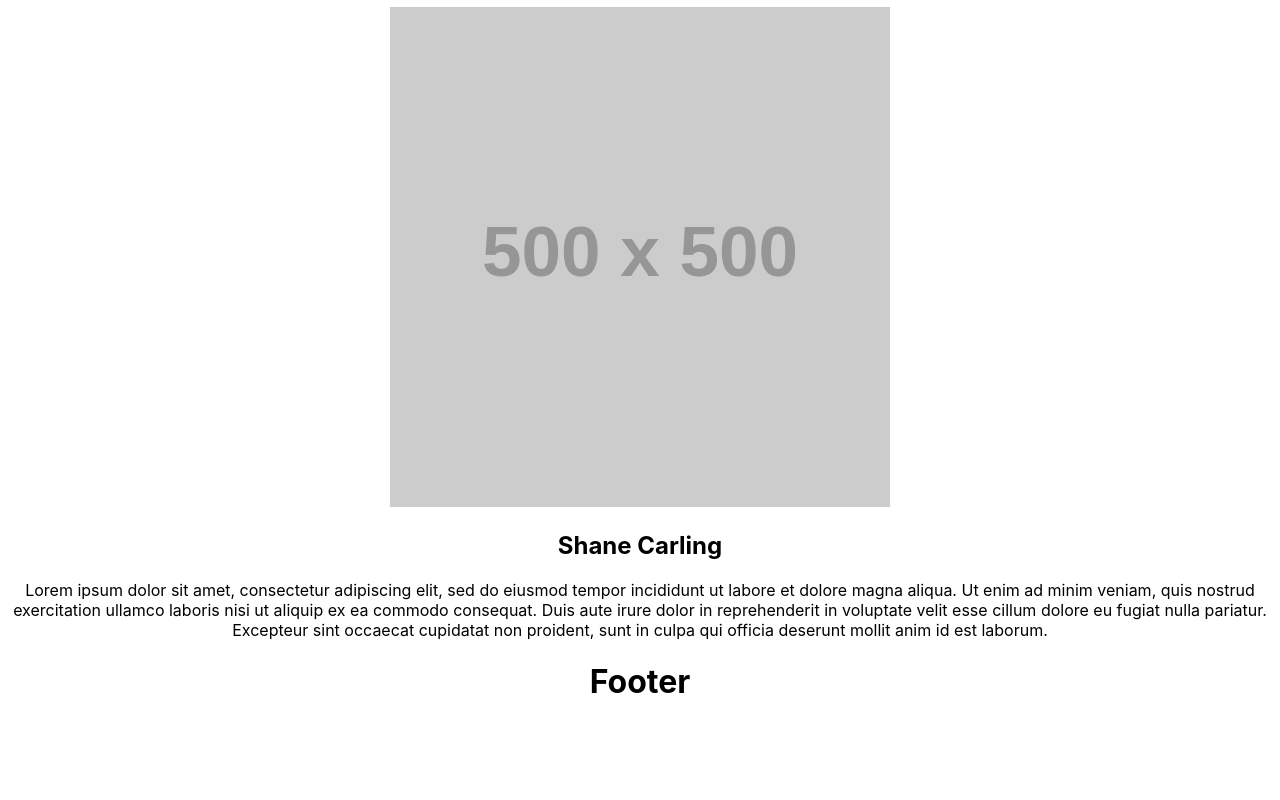
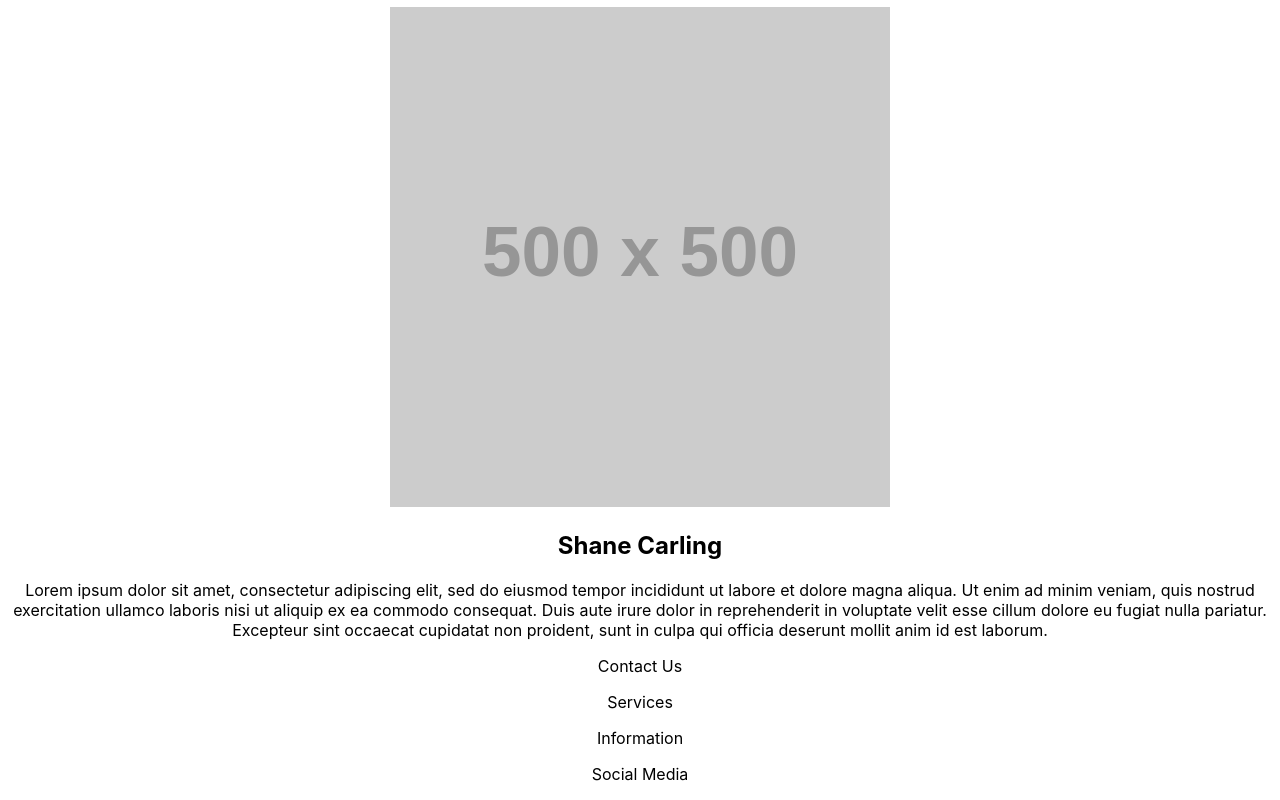
Before and after one commit to Ivandaixiv/7day-weekend-react, a React (Create React App) app: page /home in a window 1280 px wide. Shown: the part 682-1482 px from the top of the page. Before the commit the page ends 1404 px from the top, so only its background shows below. Built offline with nearby package versions, Linux system fonts and the light colour scheme.

Commit message:
Adds mapping through the dummy data in footer

```diff
--- a/src/components/Footer/Footer.js
+++ b/src/components/Footer/Footer.js
@@ -1,6 +1,18 @@
 import React from "react";
-const Footer = (props) => {
-  return <h1> Footer</h1>;
+import { withStyles } from "@material-ui/styles";
+import styles from "./styles";
+const Footer = ({ data, classes }) => {
+  console.log("Data", data);
+  return (
+    <div className={classes}>
+      <div>
+        {data.map((section) => {
+          return <p>{section.header}</p>;
+        })}
+      </div>
+      <p>Social Media</p>
+    </div>
+  );
 };
 
-export default Footer;
+export default withStyles(styles)(Footer);
--- /dev/null
+++ b/src/components/Footer/FooterContainer.js
@@ -0,0 +1,23 @@
+import React from "react";
+import Footer from "./Footer";
+const data = [
+  {
+    header: "Contact Us",
+    content: ["604-604-6044", "adobexd@gmail.com", "Find a Store"],
+  },
+  {
+    header: "Services",
+    content: ["Ordering and Payment", "adobexd@gmail.com", "Find a Store"],
+  },
+  {
+    header: "Information",
+    content: ["604-604-6044", "adobexd@gmail.com", "Find a Store"],
+  },
+];
+export default function FooterContainer() {
+  return (
+    <div>
+      <Footer data={data} />
+    </div>
+  );
+}
--- a/src/components/Footer/index.js
+++ b/src/components/Footer/index.js
@@ -1,2 +1,2 @@
-import Footer from "./Footer";
-export default Footer;
+import FooterContainer from "./FooterContainer";
+export default FooterContainer;
--- /dev/null
+++ b/src/components/Footer/styles.js
@@ -0,0 +1,5 @@
+import { createStyles } from "@material-ui/styles";
+
+const styles = () => createStyles({});
+
+export default styles;
```
